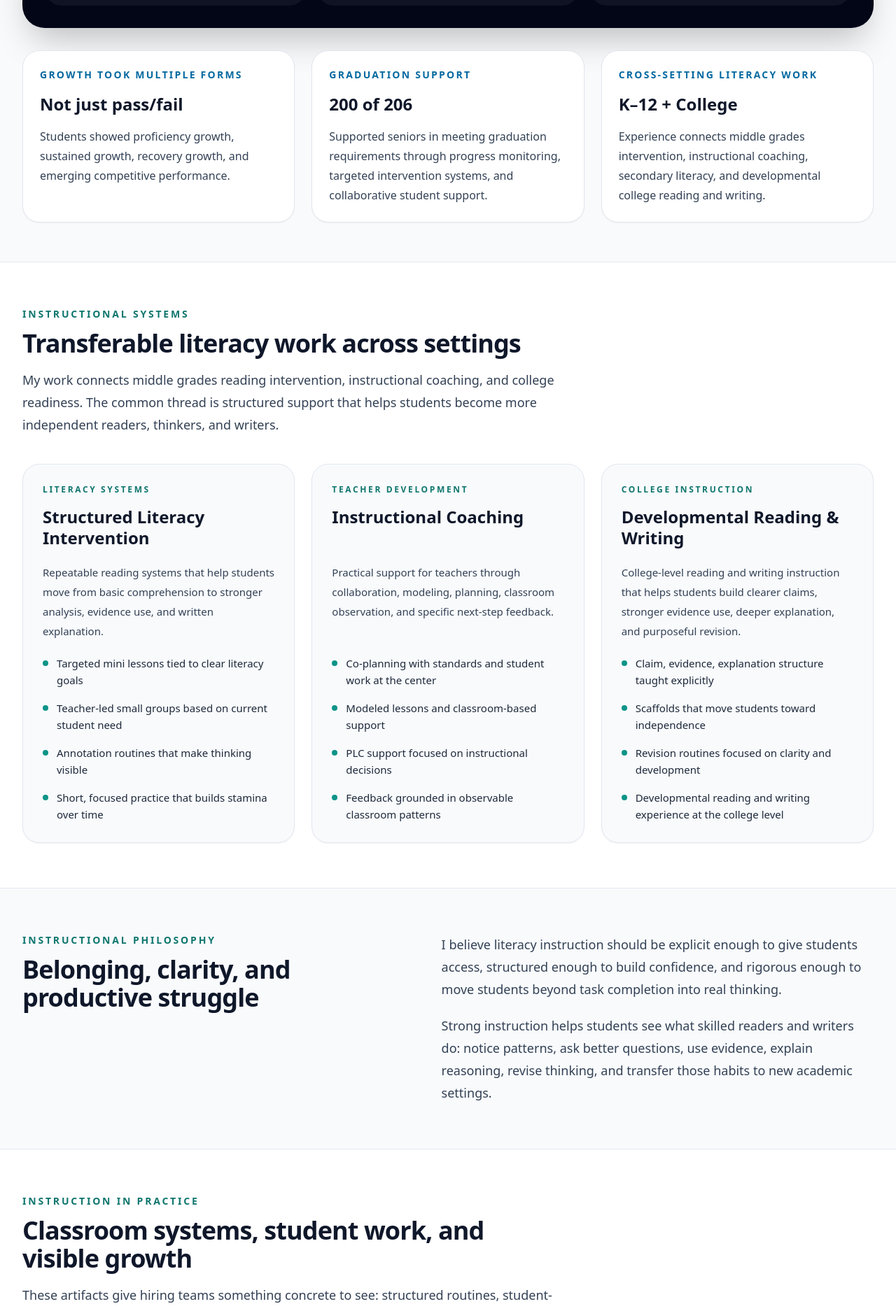
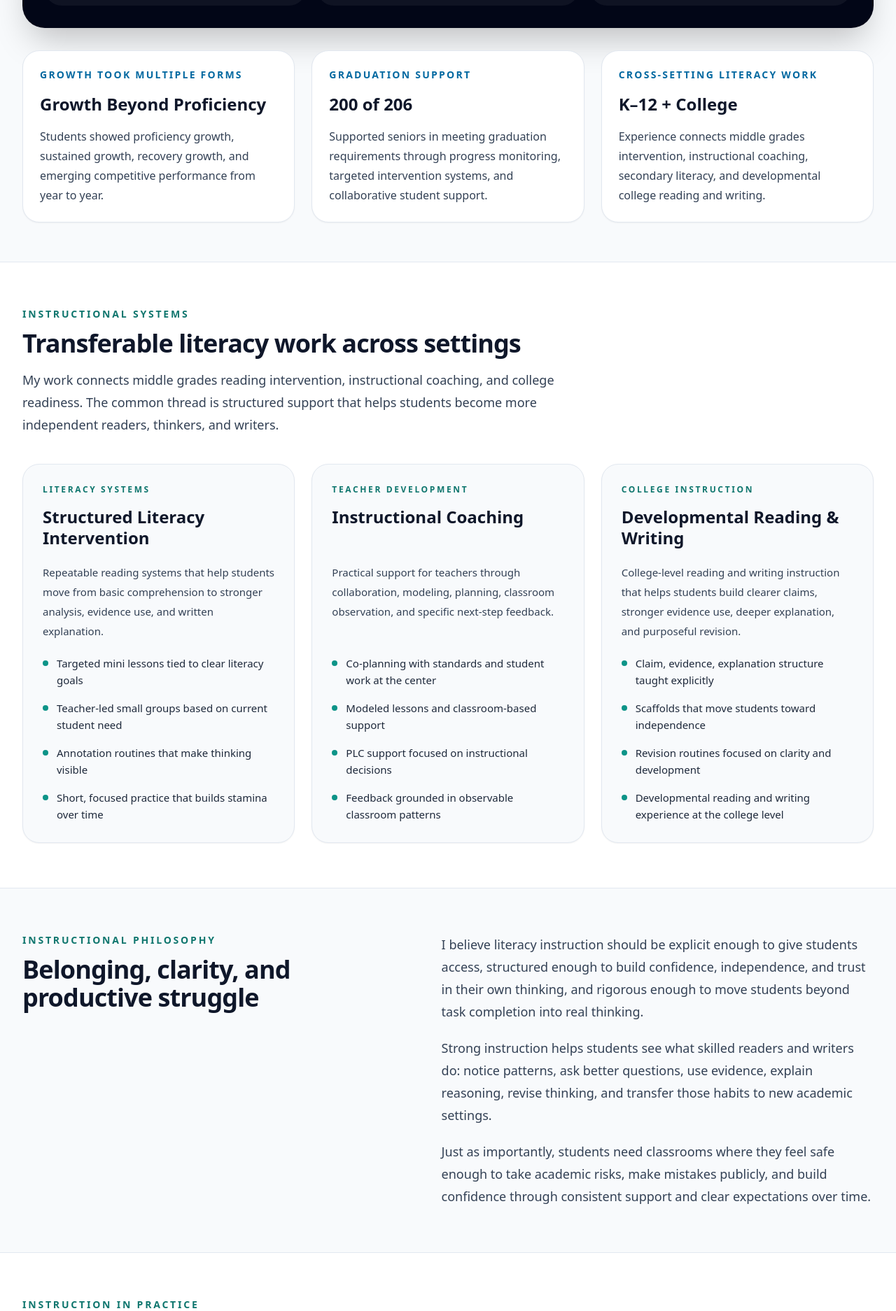
Before and after one commit to profscott311/mrscott-vitae, a Next.js app: page / in a window 1280 px wide. Shown: the part 1440-3314 px from the top of the page at 70% size. Built offline with nearby package versions, Linux system fonts and the light colour scheme.

Commit message:
Refactor text and div structure in page.jsx
Updated text content for clarity and emphasis, and adjusted the structure of a div element.

```diff
--- a/app/page.jsx
+++ b/app/page.jsx
@@ -107,10 +107,7 @@ function MiniBar({ label, width }) {
         <span>{width}</span>
       </div>
       <div className="h-2 overflow-hidden rounded-full bg-white/10">
-        <div
-          className="h-full rounded-full bg-teal-300"
-          style={{ width }}
-        />
+        <div className="h-full rounded-full bg-teal-300" style={{ width }} />
       </div>
     </div>
   );
@@ -287,11 +284,11 @@ export default function HomePage() {
                 Growth Took Multiple Forms
               </p>
               <p className="mt-4 text-2xl font-bold text-slate-900">
-                Not just pass/fail
+                Growth Beyond Proficiency
               </p>
               <p className="mt-4 leading-7 text-slate-700">
                 Students showed proficiency growth, sustained growth, recovery
-                growth, and emerging competitive performance.
+                growth, and emerging competitive performance from year to year.
               </p>
             </div>
 
@@ -390,15 +387,20 @@ export default function HomePage() {
             <div className="space-y-5 text-lg leading-8 text-slate-700">
               <p>
                 I believe literacy instruction should be explicit enough to give
-                students access, structured enough to build confidence, and
-                rigorous enough to move students beyond task completion into
-                real thinking.
+                students access, structured enough to build confidence,
+                independence, and trust in their own thinking, and rigorous enough
+                to move students beyond task completion into real thinking.
               </p>
               <p>
                 Strong instruction helps students see what skilled readers and
                 writers do: notice patterns, ask better questions, use evidence,
                 explain reasoning, revise thinking, and transfer those habits to
                 new academic settings.
+              </p>
+              <p>
+                Just as importantly, students need classrooms where they feel safe
+                enough to take academic risks, make mistakes publicly, and build
+                confidence through consistent support and clear expectations over time.
               </p>
             </div>
           </div>
```
